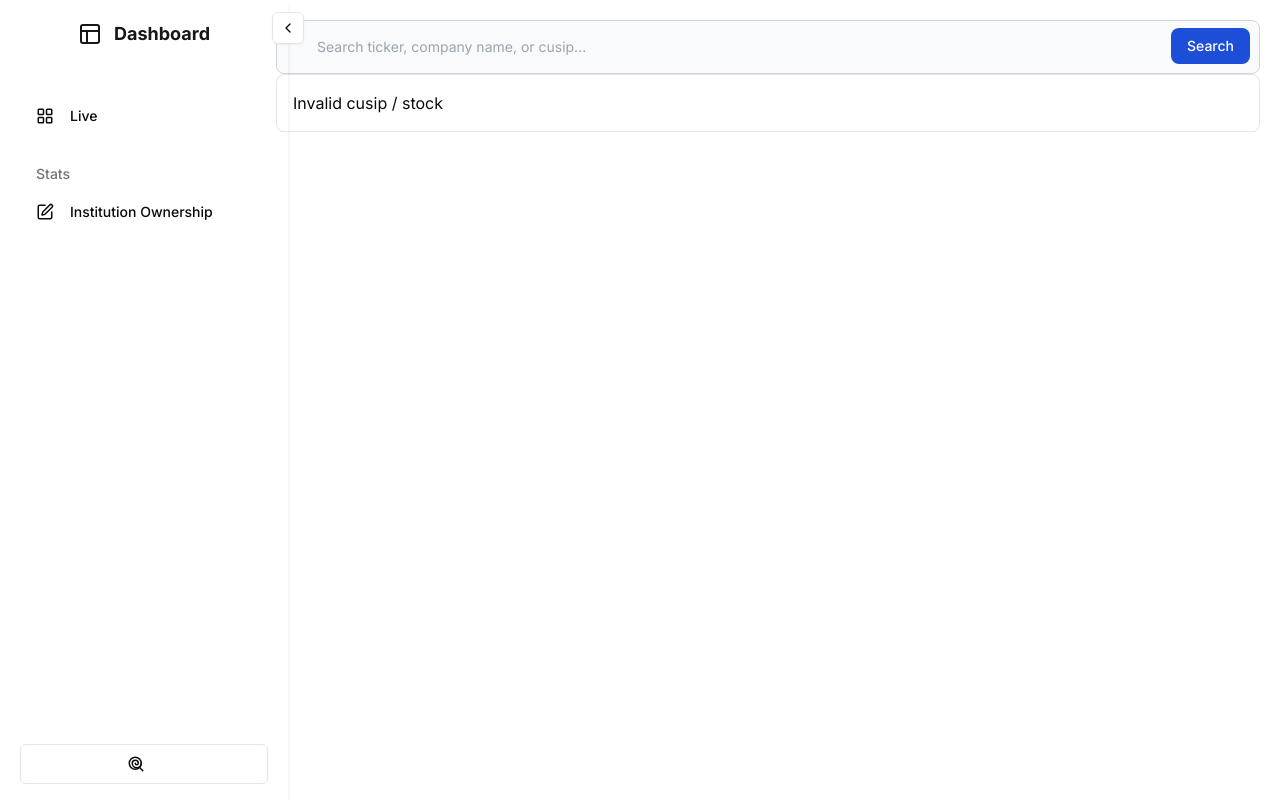
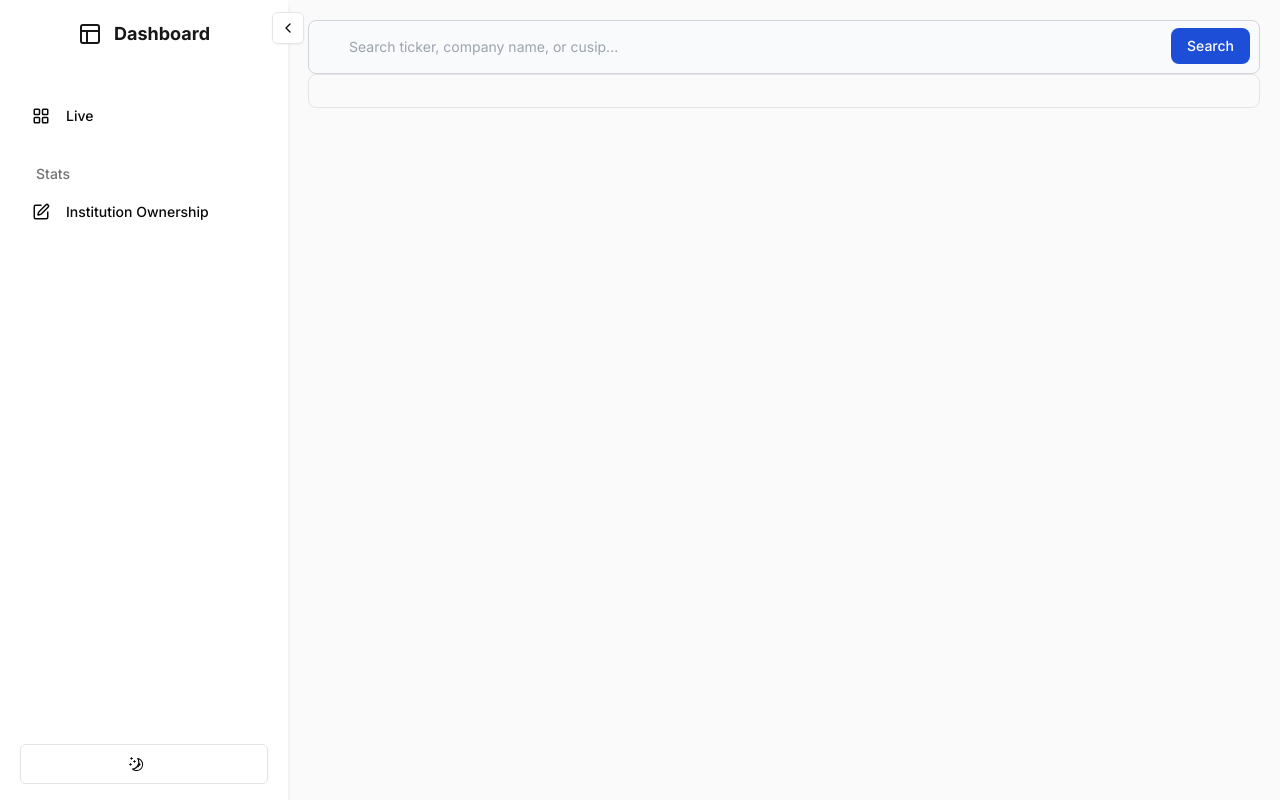
Before and after one commit to chokychou/13f, a Next.js app in the folder src/webapp/: page / in a window 1280 px wide. Built offline with nearby package versions, Linux system fonts and the light colour scheme.

Commit message:
ui change for highlight button

```diff
--- a/src/webapp/src/app/components/BodyClient.js
+++ b/src/webapp/src/app/components/BodyClient.js
@@ -13,8 +13,7 @@ function TabContent({ selectedTab, data }) {
   );
 }
 
-export default function BodyClient({ width: searchbarWidth, selectedTab /* Choose  */ }) {
-  var styles = { width: `calc(100% - ${searchbarWidth})`, position: "relative", left: searchbarWidth, top: 0, height: "100vh" };
+export default function BodyClient({ selectedTab /* Choose  */ }) {
   const [searchTerm, setSearchTerm] = useState(""); // State to store search text
   const [matchedTerm, setMatchedTerm] = useState({});
   const [showDropdown, setShowDropdown] = useState(false); // State for dropdown visibility
@@ -61,7 +60,7 @@ export default function BodyClient({ width: searchbarWidth, selectedTab /* Choos
 
   return (
     <>
-      <div style={styles} className="flex min-h-screen flex-col p-5">
+      <div className="flex min-h-screen flex-col p-5">
         <SearchForm searchCallback={handleSearchCallback} setShowDropdown={setShowDropdown} />
 
         {showDropdown && ( // Conditional rendering of the dropdown
--- a/src/webapp/src/app/components/NavBarClient.js
+++ /dev/null
@@ -1,58 +0,0 @@
-"use client";
-import { Menu } from "@/components/admin-panel/menu";
-import { SidebarToggle } from "@/components/admin-panel/sidebar-toggle";
-import { Button } from "@/components/ui/button";
-import { useSidebar } from "@/hooks/use-sidebar";
-import { useStore } from "@/hooks/use-store";
-import { cn } from "@/lib/utils";
-import { PanelsTopLeft } from "lucide-react";
-import Link from "next/link";
-
-export default function NavBarClient({selectedTabCallback}) {
-
-  const sidebar = useStore(useSidebar, (x) => x);
-
-  if (!sidebar) return null;
-  const { isOpen, toggleOpen, getOpenState, setIsHover, settings } = sidebar;
-
-  return (
-    <aside
-      className={cn(
-        "fixed top-0 left-0 z-20 h-screen -translate-x-full lg:translate-x-0 transition-[width] ease-in-out duration-300",
-        !getOpenState() ? "w-[90px]" : "w-72",
-        settings.disabled && "hidden"
-      )}
-    >
-      <SidebarToggle isOpen={isOpen} setIsOpen={toggleOpen} />
-      <div
-        onMouseEnter={() => setIsHover(true)}
-        onMouseLeave={() => setIsHover(false)}
-        className="relative h-full flex flex-col px-3 py-4 overflow-y-auto shadow-md dark:shadow-zinc-800"
-      >
-        <Button
-          className={cn(
-            "transition-transform ease-in-out duration-300 mb-1",
-            !getOpenState() ? "translate-x-1" : "translate-x-0"
-          )}
-          variant="link"
-          asChild
-        >
-          <Link href="#" className="flex items-center gap-2">
-            <PanelsTopLeft className="w-6 h-6 mr-1" />
-            <h1
-              className={cn(
-                "font-bold text-lg whitespace-nowrap transition-[transform,opacity,display] ease-in-out duration-300",
-                !getOpenState()
-                  ? "-translate-x-96 opacity-0 hidden"
-                  : "translate-x-0 opacity-100"
-              )}
-            >
-              Dashboard
-            </h1>
-          </Link>
-        </Button >
-        <Menu isOpen={getOpenState()} selectedTabCallback={selectedTabCallback} />
-      </div>
-    </aside>
-  );
-}
--- a/src/webapp/src/app/page.js
+++ b/src/webapp/src/app/page.js
@@ -2,15 +2,19 @@
 
 import { useState } from "react";
 import BodyClient from "./components/BodyClient"
-import NavBarClient from "./components/NavBarClient"
 import { tabs } from "../lib/tab_list"
+import { Sidebar } from "../components/admin-panel/sidebar";
+import { cn } from "@/lib/utils";
+import { useStore } from "@/hooks/use-store";
+import { useSidebar } from "@/hooks/use-sidebar";
 
 
 export default function Home() {
-  // TODO: deprecate
-  const searchbarWidth = "20%";
+  const [selectedTab, setSelectedTab] = useState("");
 
-  const [selectedTab, setSelectedTab] = useState(tabs._13_filings);
+  const sidebar = useStore(useSidebar, (x) => x);
+  if (!sidebar) return null;
+  const { getOpenState, settings } = sidebar;
 
   const handleTabChange = (tabName) => {
     setSelectedTab(tabName);
@@ -18,8 +22,15 @@ export default function Home() {
 
   return (
     <>
-      <NavBarClient selectedTabCallback={handleTabChange} />
-      <BodyClient width={searchbarWidth} selectedTab={selectedTab} />
+      <Sidebar selectedTabCallback={handleTabChange} />
+      <main
+        className={cn(
+          "min-h-[calc(100vh_-_56px)] bg-zinc-50 dark:bg-zinc-900 transition-[margin-left] ease-in-out duration-300",
+          !settings.disabled && (!getOpenState() ? "lg:ml-[90px]" : "lg:ml-72")
+        )}
+      >
+        <BodyClient selectedTab={selectedTab} />
+      </main>
     </>
   );
 }
--- a/src/webapp/src/components/admin-panel/menu.jsx
+++ b/src/webapp/src/components/admin-panel/menu.jsx
@@ -1,7 +1,8 @@
-"use client";;
+"use client";
 import Link from "next/link";
-import { Ellipsis, Lollipop } from "lucide-react";
+import { Ellipsis } from "lucide-react";
 import { usePathname } from "next/navigation";
+import { MoonIcon, SunIcon } from "@radix-ui/react-icons";
 
 import { cn } from "@/lib/utils";
 import { getMenuList } from "@/lib/menu-list";
@@ -12,31 +13,30 @@ import {
   Tooltip,
   TooltipTrigger,
   TooltipContent,
-  TooltipProvider
+  TooltipProvider,
 } from "@/components/ui/tooltip";
+import { useState } from "react";
 
-export function Menu({
-  isOpen, selectedTabCallback
-}) {
+export function Menu({ isOpen, selectedTabCallback }) {
   const pathname = usePathname();
   const menuList = getMenuList(pathname);
+  const [activeTab, setActiveTab] = useState(null);
 
   const handleTabClick = (tabName) => {
     if (selectedTabCallback) {
       selectedTabCallback(tabName);
     }
+    setActiveTab(tabName);
   };
 
   return (
-    (<ScrollArea className="[&>div>div[style]]:!block">
+    <ScrollArea className="[&>div>div[style]]:!block">
       <nav className="mt-8 h-full w-full">
-        <ul
-          className="flex flex-col min-h-[calc(100vh-48px-36px-16px-32px)] lg:min-h-[calc(100vh-32px-40px-32px)] items-start space-y-1 px-2">
+        <ul className="flex flex-col min-h-[calc(100vh-48px-36px-16px-32px)] lg:min-h-[calc(100vh-32px-40px-32px)] items-start space-y-1 px-2">
           {menuList.map(({ groupLabel, menus }, index) => (
             <li className={cn("w-full", groupLabel ? "pt-5" : "")} key={index}>
               {(isOpen && groupLabel) || isOpen === undefined ? (
-                <p
-                  className="text-sm font-medium text-muted-foreground px-4 pb-2 max-w-[248px] truncate">
+                <p className="text-sm font-medium text-muted-foreground px-4 pb-2 max-w-[248px] truncate">
                   {groupLabel}
                 </p>
               ) : !isOpen && isOpen !== undefined && groupLabel ? (
@@ -55,7 +55,8 @@ export function Menu({
               ) : (
                 <p className="pb-2"></p>
               )}
-              {menus.map(({ href, label, icon: Icon, active, submenus }, index) =>
+              {menus.map(
+                ({ href, label, icon: Icon, active, submenus }, index) =>
                   !submenus || submenus.length === 0 ? (
                     <div className="w-full" key={index}>
                       <TooltipProvider disableHoverableContent>
@@ -65,21 +66,29 @@ export function Menu({
                               variant={
                                 (active === undefined &&
                                   pathname.startsWith(href)) ||
-                              active
-                                ? "secondary"
+                                active ||
+                                label === activeTab
+                                  ? "destructive"
                                   : "ghost"
                               }
-                            className="w-full justify-start h-10 mb-1"
+                              className="w-full justify-start h-10 mb-1 rounded-md px-3" // Adjusted padding and added rounded corners
                               asChild
-                            onClick={() => handleTabClick(label)}>
+                              onClick={() => handleTabClick(label)}
+                            >
                               <Link href={href}>
-                              <span className={cn(isOpen === false ? "" : "mr-4")}>
+                                <span
+                                  className={cn(isOpen === false ? "" : "mr-4")}
+                                >
                                   <Icon size={18} />
                                 </span>
                                 <p
-                                className={cn("max-w-[200px] truncate", isOpen === false
+                                  className={cn(
+                                    "max-w-[200px] truncate font-medium", // Added font-medium for emphasis
+                                    isOpen === false
                                       ? "-translate-x-96 opacity-0"
-                                  : "translate-x-0 opacity-100")}>
+                                      : "translate-x-0 opacity-100"
+                                  )}
+                                >
                                   {label}
                                 </p>
                               </Link>
@@ -104,9 +113,11 @@ export function Menu({
                             : active
                         }
                         submenus={submenus}
-                      isOpen={isOpen} />
+                        isOpen={isOpen}
+                      />
                     </div>
-                ))}
+                  )
+              )}
             </li>
           ))}
           <li className="w-full grow flex items-end">
@@ -118,7 +129,7 @@ export function Menu({
                     variant="outline"
                     className="w-full justify-center h-10 mt-5">
                     <span className={cn(isOpen === false ? "" : "mr-4")}>
-                      <Lollipop size={18} />
+                      <MoonIcon size={18} />
                     </span>
                   </Button>
                 </TooltipTrigger>
@@ -130,6 +141,6 @@ export function Menu({
           </li>
         </ul>
       </nav>
-    </ScrollArea>)
+    </ScrollArea>
   );
 }
--- a/src/webapp/src/components/admin-panel/sidebar.jsx
+++ b/src/webapp/src/components/admin-panel/sidebar.jsx
@@ -8,30 +8,36 @@ import { cn } from "@/lib/utils";
 import { PanelsTopLeft } from "lucide-react";
 import Link from "next/link";
 
-export function Sidebar() {
+export function Sidebar({selectedTabCallback}) {
+
   const sidebar = useStore(useSidebar, (x) => x);
+
   if (!sidebar) return null;
   const { isOpen, toggleOpen, getOpenState, setIsHover, settings } = sidebar;
+
   return (
-    (<aside
+    <aside
       className={cn(
         "fixed top-0 left-0 z-20 h-screen -translate-x-full lg:translate-x-0 transition-[width] ease-in-out duration-300",
         !getOpenState() ? "w-[90px]" : "w-72",
         settings.disabled && "hidden"
-      )}>
+      )}
+    >
       <SidebarToggle isOpen={isOpen} setIsOpen={toggleOpen} />
       <div
         onMouseEnter={() => setIsHover(true)}
         onMouseLeave={() => setIsHover(false)}
-        className="relative h-full flex flex-col px-3 py-4 overflow-y-auto shadow-md dark:shadow-zinc-800">
+        className="relative h-full flex flex-col px-3 py-4 overflow-y-auto shadow-md dark:shadow-zinc-800"
+      >
         <Button
           className={cn(
             "transition-transform ease-in-out duration-300 mb-1",
             !getOpenState() ? "translate-x-1" : "translate-x-0"
           )}
           variant="link"
-          asChild>
-          <Link href="/dashboard" className="flex items-center gap-2">
+          asChild
+        >
+          <Link href="#" className="flex items-center gap-2">
             <PanelsTopLeft className="w-6 h-6 mr-1" />
             <h1
               className={cn(
@@ -39,13 +45,14 @@ export function Sidebar() {
                 !getOpenState()
                   ? "-translate-x-96 opacity-0 hidden"
                   : "translate-x-0 opacity-100"
-              )}>
-              Brand
+              )}
+            >
+              Dashboard
             </h1>
           </Link>
-        </Button>
-        <Menu isOpen={getOpenState()} />
+        </Button >
+        <Menu isOpen={getOpenState()} selectedTabCallback={selectedTabCallback} />
       </div>
-    </aside>)
+    </aside>
   );
 }
```
Lines whose indentation alone changed are shown as unchanged.
